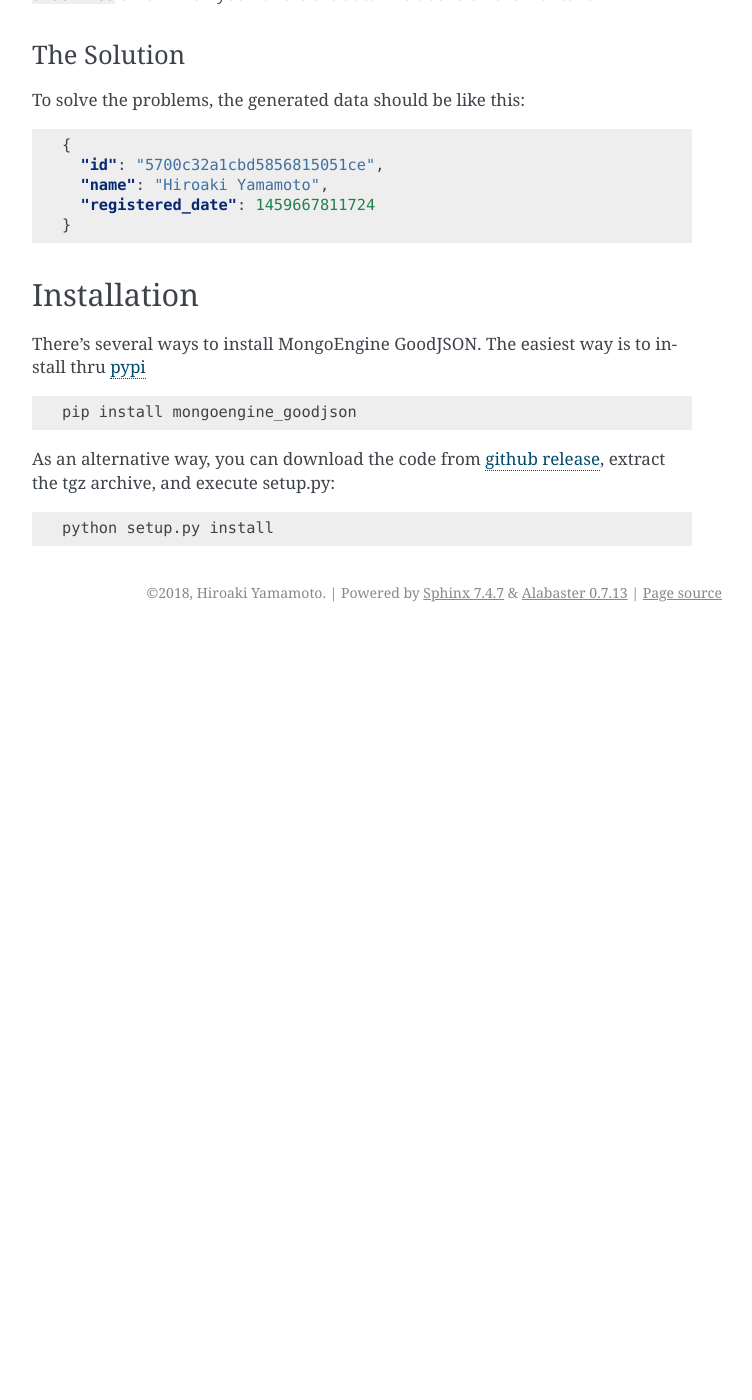
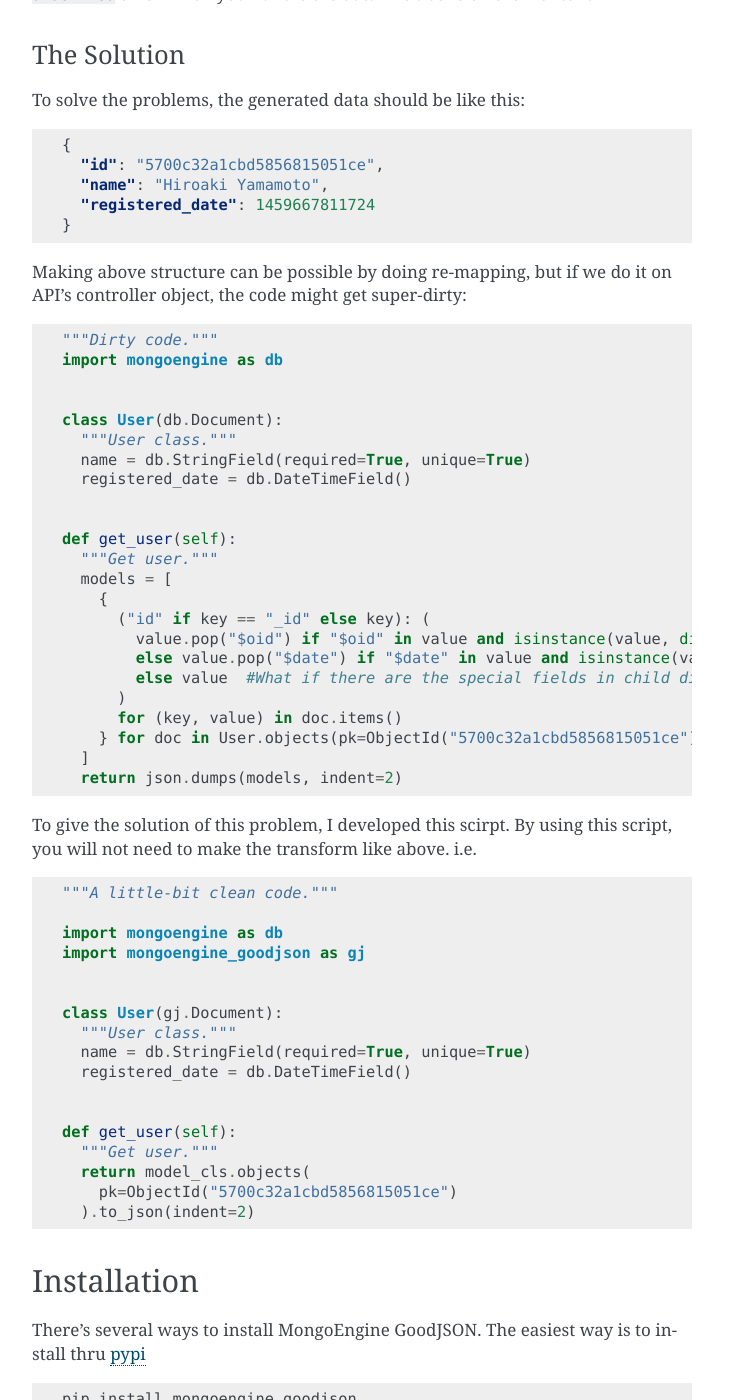
Before and after one commit to hiroaki-yamamoto/mongoengine-goodjson, a Sphinx documentation site: the page built from doc/source/get_started.rst, in a window 1280 px wide and 1400 px high, scrolled down 674 px. Shown: the whole window, without its empty margins (388-1140 px from the left). Built offline with Sphinx 7.4.7, drawn with Linux system fonts in a browser that asks for light colours; before the commit the page ends 1306 px from its top, so only the background shows below that; some of the changed text lies outside the part shown.

Commit message:
Finished getting started document

```diff
--- a/doc/source/get_started.rst
+++ b/doc/source/get_started.rst
@@ -43,6 +43,59 @@ To solve the problems, the generated data should be like this:
     "registered_date": 1459667811724
   }
 
+Making above structure can be possible by doing re-mapping, but if we do it on
+API's controller object, the code might get super-dirty:
+
+.. code:: python
+
+  """Dirty code."""
+  import mongoengine as db
+
+
+  class User(db.Document):
+    """User class."""
+    name = db.StringField(required=True, unique=True)
+    registered_date = db.DateTimeField()
+
+
+  def get_user(self):
+    """Get user."""
+    models = [
+      {
+        ("id" if key == "_id" else key): (
+          value.pop("$oid") if "$oid" in value and isinstance(value, dict)
+          else value.pop("$date") if "$date" in value and isinstance(value, dict)
+          else value  #What if there are the special fields in child dict?
+        )
+        for (key, value) in doc.items()
+      } for doc in User.objects(pk=ObjectId("5700c32a1cbd5856815051ce"))
+    ]
+    return json.dumps(models, indent=2)
+
+
+To give the solution of this problem, I developed this scirpt.
+By using this script, you will not need to make the transform like above. i.e.
+
+.. code:: python
+
+  """A little-bit clean code."""
+
+  import mongoengine as db
+  import mongoengine_goodjson as gj
+
+
+  class User(gj.Document):
+    """User class."""
+    name = db.StringField(required=True, unique=True)
+    registered_date = db.DateTimeField()
+
+
+  def get_user(self):
+    """Get user."""
+    return model_cls.objects(
+      pk=ObjectId("5700c32a1cbd5856815051ce")
+    ).to_json(indent=2)
+
 
 Installation
 -------------
@@ -63,3 +116,12 @@ extract the tgz archive, and execute setup.py:
   python setup.py install
 
 .. _`github release`: https://github.com/hiroaki-yamamoto/mongoengine-goodjson/releases
+
+However, if you are able to create `virtual environment`_, you can create one
+**before installing this script**.:
+
+.. code:: bash
+
+  python -m venv venv
+
+.. _`virtual environment`: https://docs.python.org/3/tutorial/venv.html
```
